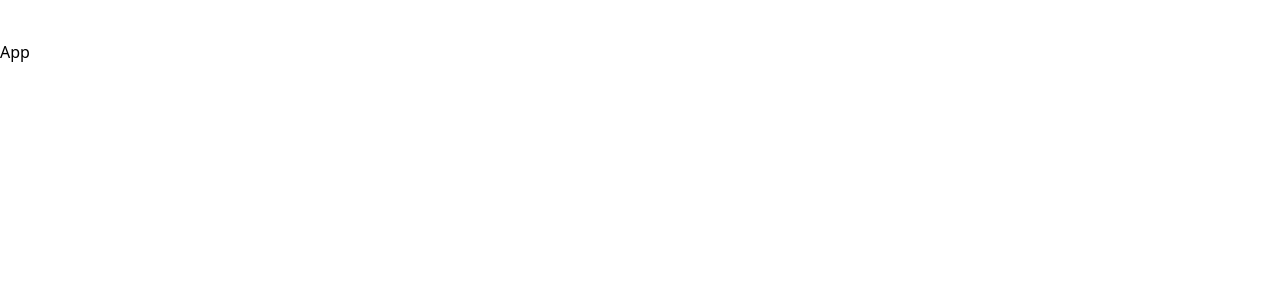
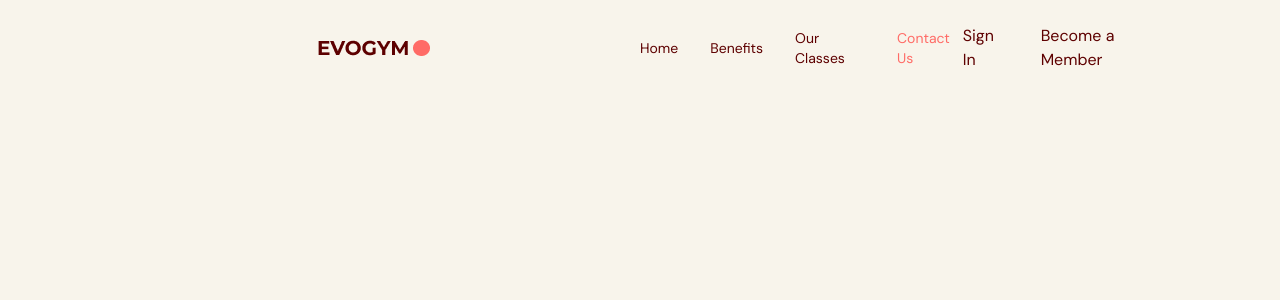
Before and after one commit to pranav-k-jha/gym-ts-react-app, a React (Vite) app: page / in a window 1280 px wide. Shown: the top 300 px of the page. Built offline with nearby package versions, Linux system fonts and the light colour scheme.

Commit message:
created navbar and added links

```diff
--- a/src/App.tsx
+++ b/src/App.tsx
@@ -1,5 +1,14 @@
+import Navbar from "@/scenes/navbar";
+import { useState } from "react";
+
 const App = () => {
-  return <div className="mt-15 pt-10">App</div>;
+  const [selectedPage, setSelectedPage] = useState<string>("home");
+
+  return (
+    <div className="app bg-gray-20">
+      <Navbar selectedPage={selectedPage} setSelectedPage={setSelectedPage} />
+    </div>
+  );
 };
 
 export default App;
--- a/src/index.css
+++ b/src/index.css
@@ -1,3 +1,15 @@
+@import url("https://fonts.googleapis.com/css2?family=DM+Sans:wght@400;700&family=Montserrat:wght@700&display=swap");
+
 @tailwind base;
 @tailwind components;
 @tailwind utilities;
+
+html,
+body,
+#root,
+.app {
+  height: 100%;
+  width: 100%;
+  font-family: "DM Sans", sans-serif;
+  @apply text-gray-500;
+}
--- /dev/null
+++ b/src/scenes/navbar/Link.tsx
@@ -0,0 +1,24 @@
+import AnchorLink from "react-anchor-link-smooth-scroll";
+
+type Props = {
+  page: string;
+  selectedPage: string;
+  setSelectedPage: (value: string) => void;
+};
+
+const Link = ({ page, selectedPage, setSelectedPage }: Props) => {
+  const lowerCasePage = page.toLowerCase().replace(/ /g, "");
+
+  return (
+    <AnchorLink
+      className={`${selectedPage === lowerCasePage ? "text-primary-500" : ""}
+    transition duration-500 hover:text-primary-300`}
+      href={`#${lowerCasePage}`}
+      onClick={setSelectedPage(lowerCasePage)}
+    >
+      {page}
+    </AnchorLink>
+  );
+};
+
+export default Link;
--- /dev/null
+++ b/src/scenes/navbar/index.tsx
@@ -0,0 +1,56 @@
+import { useState } from "react";
+import { Bars3Icon, XMarkIcon } from "@heroicons/react/24/solid";
+import Logo from "@/assets/Logo.png";
+import Link from "./Link";
+
+type Props = {
+  selectedPage: string;
+  setSelectedPage: (value: string) => void;
+};
+
+const Navbar = ({ selectedPage, setSelectedPage }: Props) => {
+  const flexBetween = "flex items-center justify-center";
+
+  return (
+    <nav>
+      <div className={`${flexBetween} fixed top-0 z-30 w-full py-6`}>
+        <div className={`${flexBetween} mx-auto w-5/6`}>
+          <div className={`${flexBetween} w-full gap-16`}>
+            <img src={Logo} alt="logo" />
+          </div>
+
+          <div className={`${flexBetween} w-full`}>
+            <div className={`${flexBetween} gap-8 text-sm`}>
+              <Link
+                page="Home"
+                selectedPage={selectedPage}
+                setSelectedPage={setSelectedPage}
+              />
+              <Link
+                page="Benefits"
+                selectedPage={selectedPage}
+                setSelectedPage={setSelectedPage}
+              />
+              <Link
+                page="Our Classes"
+                selectedPage={selectedPage}
+                setSelectedPage={setSelectedPage}
+              />
+              <Link
+                page="Contact Us"
+                selectedPage={selectedPage}
+                setSelectedPage={setSelectedPage}
+              />
+            </div>
+            <div className={`${flexBetween} gap-8`}>
+              <p>Sign In</p>
+              <p>Become a Member</p>
+            </div>
+          </div>
+        </div>
+      </div>
+    </nav>
+  );
+};
+
+export default Navbar;
```
